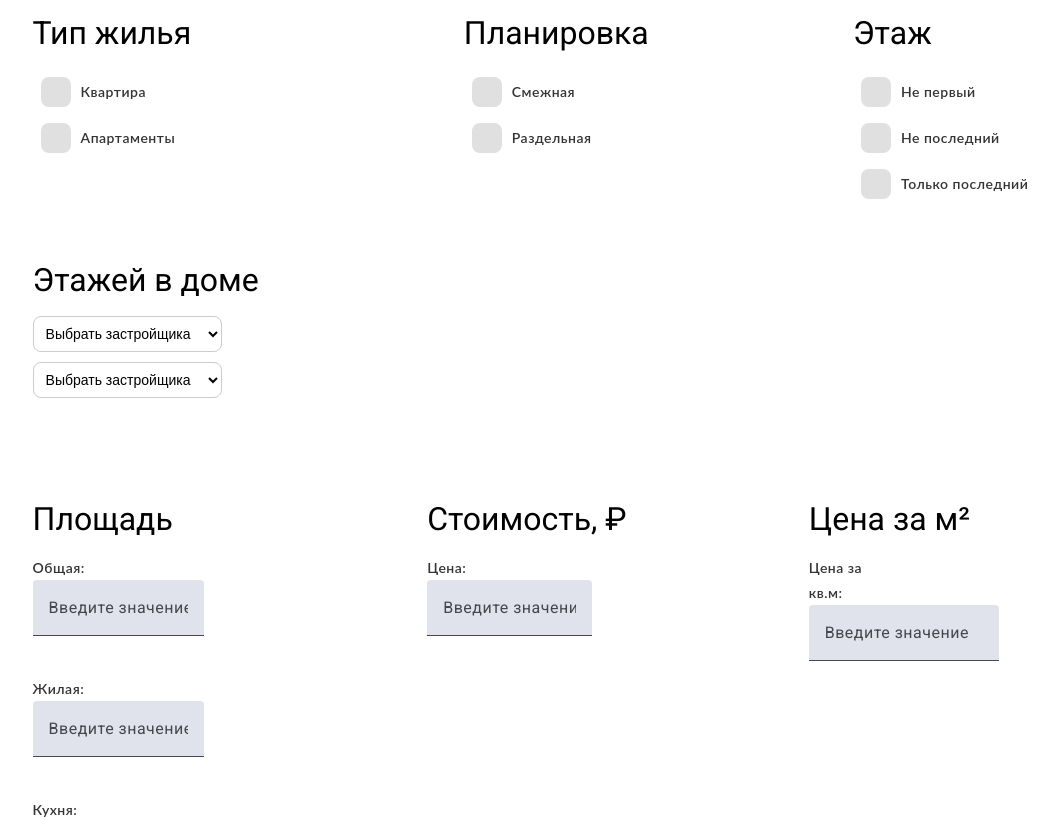
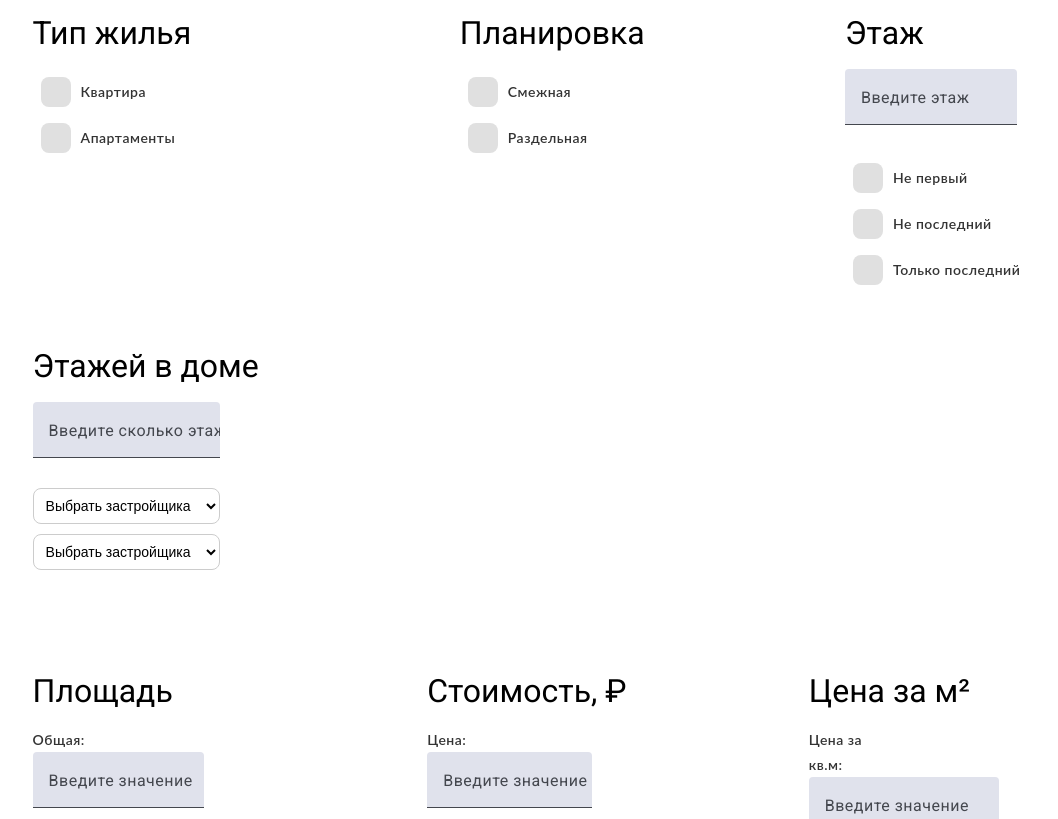
Before and after one commit to Lalamee/WebTest, an Angular app: page / in a window 1280 px wide. Shown: the part 320-1139 px from the top of the page, without its empty margins (29-1087 px from the left). Built offline with nearby package versions, Linux system fonts and the light colour scheme.

Commit message:
Add input in floor

```diff
--- a/src/app/smart-filter/smart-filter.component.html
+++ b/src/app/smart-filter/smart-filter.component.html
@@ -1,7 +1,8 @@
 <body>
+<div class="smart-filter-container">
   <h1>ПРИМЕНЕНИЕ УМНОГО ФИЛЬТРА</h1>
 
-<div *ngIf="selectedFilters.length > 0">
+  <div *ngIf="selectedFilters.length > 0" class="selected-filters-container">
     <div class="selected-filters">
       <div *ngFor="let filter of selectedFilters" class="filter-item">
         <span class="filter-text">{{ filter.label }}</span>
@@ -19,6 +20,14 @@
     <div *ngFor="let filter of filters" class="grid-item">
       <h4>{{ filter.title }}</h4>
       <ng-container *ngIf="!filter.isSelect; else selectTemplate">
+        <div *ngIf="filter.title === 'Этаж'">
+          <mat-form-field appearance="fill">
+            <mat-label>Введите этаж</mat-label>
+            <input matInput type="number"
+                   [(ngModel)]="floorFilter"
+                   (ngModelChange)="updateRangeFilter(200, 'Этаж', $event)">
+          </mat-form-field>
+        </div>
         <div *ngFor="let option of filter.options" class="progress-container">
           <div class="progress-button"
                (click)="toggleFilter(option)"
@@ -29,6 +38,14 @@
       </ng-container>
 
       <ng-template #selectTemplate>
+        <div *ngIf="filter.title === 'Этажей в доме'">
+          <mat-form-field appearance="fill">
+            <mat-label>Введите сколько этажей в доме</mat-label>
+            <input matInput type="number"
+                   [(ngModel)]="houseFloorsFilter"
+                   (ngModelChange)="updateRangeFilter(300, 'Этажей в доме', $event)">
+          </mat-form-field>
+        </div>
         <div *ngFor="let selectNumber of developerSelectNumbers" class="select-container">
           <select class="filter-select"
                   [(ngModel)]="selectedDevelopers[selectNumber]"
@@ -48,28 +65,28 @@
       <h4>Площадь</h4>
       <div class="input-container">
         <label for="generalArea">Общая:</label>
-      <mat-form-field>
-        <input matInput id="generalArea"
+        <mat-form-field appearance="fill">
+          <mat-label>Введите значение</mat-label>
+          <input matInput id="generalArea" type="number"
                  [(ngModel)]="areaFilters.general"
-               placeholder="Введите значение"
                  (ngModelChange)="updateRangeFilter(100, 'Площадь Общая', $event)">
         </mat-form-field>
       </div>
       <div class="input-container">
         <label for="livingArea">Жилая:</label>
-      <mat-form-field>
+        <mat-form-field appearance="fill">
+          <mat-label>Введите значение</mat-label>
           <input matInput id="livingArea"
                  [(ngModel)]="areaFilters.living"
-               placeholder="Введите значение"
                  (ngModelChange)="updateRangeFilter(101, 'Площадь Жилая', $event)">
         </mat-form-field>
       </div>
       <div class="input-container">
         <label for="kitchenArea">Кухня:</label>
-      <mat-form-field>
+        <mat-form-field appearance="fill">
+          <mat-label>Введите значение</mat-label>
           <input matInput id="kitchenArea"
                  [(ngModel)]="areaFilters.kitchen"
-               placeholder="Введите значение"
                  (ngModelChange)="updateRangeFilter(102, 'Площадь Кухня', $event)">
         </mat-form-field>
       </div>
@@ -79,10 +96,10 @@
       <h4>Стоимость, ₽</h4>
       <div class="input-container">
         <label for="price">Цена:</label>
-      <mat-form-field>
+        <mat-form-field appearance="fill">
+          <mat-label>Введите значение</mat-label>
           <input matInput id="price"
                  [(ngModel)]="priceFilter"
-               placeholder="Введите значение"
                  (ngModelChange)="updateRangeFilter(103, 'Стоимость, ₽', $event)">
         </mat-form-field>
       </div>
@@ -92,10 +109,10 @@
       <h4>Цена за м²</h4>
       <div class="input-container">
         <label for="pricePerM2">Цена за кв.м:</label>
-      <mat-form-field>
+        <mat-form-field appearance="fill">
+          <mat-label>Введите значение</mat-label>
           <input matInput id="pricePerM2"
                  [(ngModel)]="pricePerM2Filter"
-               placeholder="Введите значение"
                  (ngModelChange)="updateRangeFilter(104, 'Цена за м²', $event)">
         </mat-form-field>
       </div>
@@ -105,4 +122,5 @@
   <div class="submit-container">
     <button class="submit-btn" (click)="onSubmit()">Сабмит</button>
   </div>
+</div>
 </body>
--- a/src/app/smart-filter/smart-filter.component.ts
+++ b/src/app/smart-filter/smart-filter.component.ts
@@ -15,6 +15,12 @@ interface Filter {
   isSelect?: boolean;
 }
 
+interface SelectedFilter {
+  id: number;
+  label: string;
+  select?: number;
+}
+
 @Component({
   selector: 'app-smart-filter',
   standalone: true,
@@ -23,8 +29,7 @@ interface Filter {
   styleUrls: ['./smart-filter.component.css']
 })
 export class SmartFilterComponent {
-
-  selectedFilters: { id: number; label: string; select?: number }[] = [];
+  selectedFilters: SelectedFilter[] = [];
   selectedDevelopers: { [key: number]: FilterOption | null } = { 1: null, 2: null };
   developerSelectNumbers = [1, 2];
 
@@ -62,17 +67,19 @@ export class SmartFilterComponent {
     }
   ];
 
-  areaFilters = {
+  areaFilters: { general: string; living: string; kitchen: string } = {
     general: '',
     living: '',
     kitchen: ''
   };
 
-  priceFilter: any = '';
-  pricePerM2Filter: any = '';
+  priceFilter: string = '';
+  pricePerM2Filter: string = '';
+  floorFilter: string = '';
+  houseFloorsFilter: string = '';
 
-  toggleFilter(option: { id: number; label: string }) {
-    const index = this.selectedFilters.findIndex(f => f.id === option.id && !f.select);
+  toggleFilter(option: FilterOption): void {
+    const index = this.selectedFilters.findIndex(f => f.id === option.id && f.select === undefined);
     if (index > -1) {
       this.selectedFilters.splice(index, 1);
     } else {
@@ -80,12 +87,8 @@ export class SmartFilterComponent {
     }
   }
 
-  removeFilter(filter: { id: number; label: string; select?: number }) {
-    if (
-      filter.select &&
-      this.selectedDevelopers[filter.select] &&
-      this.selectedDevelopers[filter.select]!.id === filter.id
-    ) {
+  removeFilter(filter: SelectedFilter): void {
+    if (filter.select && this.selectedDevelopers[filter.select]?.id === filter.id) {
       this.selectedDevelopers[filter.select] = null;
     }
     this.selectedFilters = this.selectedFilters.filter(f => f !== filter);
@@ -95,7 +98,7 @@ export class SmartFilterComponent {
     return this.selectedFilters.some(f => f.id === filterId);
   }
 
-  onDeveloperChange(selectNumber: number, option: FilterOption | null) {
+  onDeveloperChange(selectNumber: number, option: FilterOption | null): void {
     this.selectedFilters = this.selectedFilters.filter(f => f.select !== selectNumber);
     this.selectedDevelopers[selectNumber] = option;
     if (option) {
@@ -109,16 +112,14 @@ export class SmartFilterComponent {
     this.areaFilters = { general: '', living: '', kitchen: '' };
     this.priceFilter = '';
     this.pricePerM2Filter = '';
+    this.floorFilter = '';
+    this.houseFloorsFilter = '';
   }
 
   onSubmit(): void {
-    let message: string;
-    if (this.selectedFilters.length === 0) {
-      message = 'Нет выбранных фильтров.';
-    } else {
-      const filtersText = this.selectedFilters.map(f => f.label).join(', ');
-      message = 'Выбранные фильтры: ' + filtersText;
-    }
+    const message = this.selectedFilters.length === 0
+      ? 'Нет выбранных фильтров.'
+      : 'Выбранные фильтры: ' + this.selectedFilters.map(f => f.label).join(', ');
     console.log(message);
     alert(message);
   }
```
Lines whose indentation alone changed are shown as unchanged.
